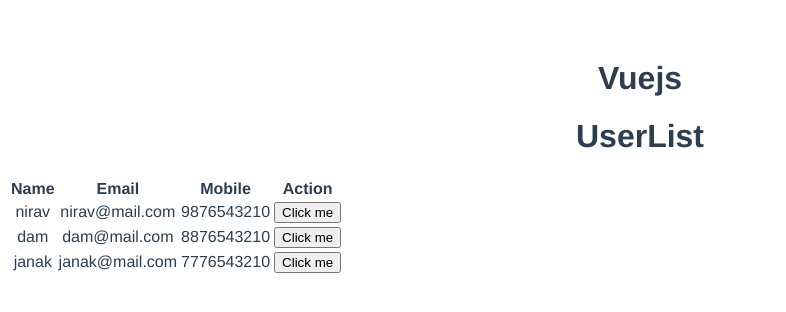
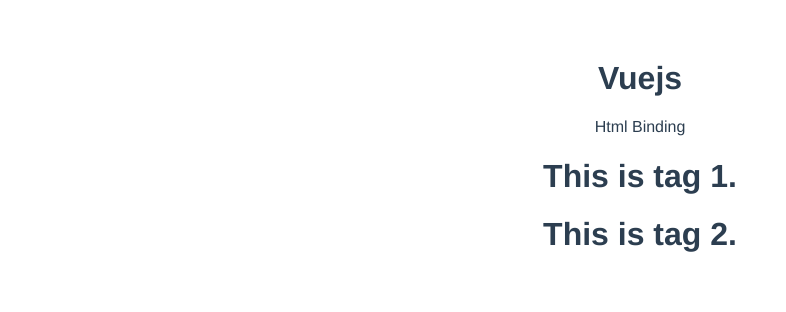
Before and after one commit to niravbhoi/vue-step-by-step, a Vue app: page / in a window 1280 px wide. Shown: the top 312 px of the page, without its empty margins (0-786 px from the left). Built offline with nearby package versions, Linux system fonts and the light colour scheme.

Commit message:
html binding

```diff
--- a/src/App.vue
+++ b/src/App.vue
@@ -9,7 +9,8 @@
     <!-- <IfElse /> -->
     <!-- <ForLoop /> -->
     <!-- <ParentComp/> -->
-    <UserList />
+    <!-- <UserList /> -->
+    <HtmlBinding />
 </template>
 
 <script>
@@ -21,7 +22,8 @@
 // import IfElse from './components/IfElse.vue'
 // import ForLoop from './components/ForLoop.vue'
 // import ParentComp from './components/ParentComp.vue'
-import UserList from './components/UserList.vue'
+// import UserList from './components/UserList.vue'
+import HtmlBinding from './components/HtmlBinding.vue'
 
 export default {
     name: 'App',
@@ -38,7 +40,8 @@
         // IfElse,
         // ForLoop,
         // ParentComp,
-        UserList
+        // UserList,
+        HtmlBinding,
     }
 }
 </script>
--- /dev/null
+++ b/src/components/HtmlBinding.vue
@@ -0,0 +1,17 @@
+<template>
+    <div>{{ text }}</div>
+    <div v-html="tag1"></div>
+    <div v-html="tag2"></div>
+</template>
+<script>
+export default {
+    name : "HtmlBinding",
+    data(){
+        return{
+            text : "Html Binding",
+            tag1 : "<h1>This is tag 1.</h1>",
+            tag2 : "<h1>This is tag 2.</h1>",
+        }
+    }
+}
+</script>
```
